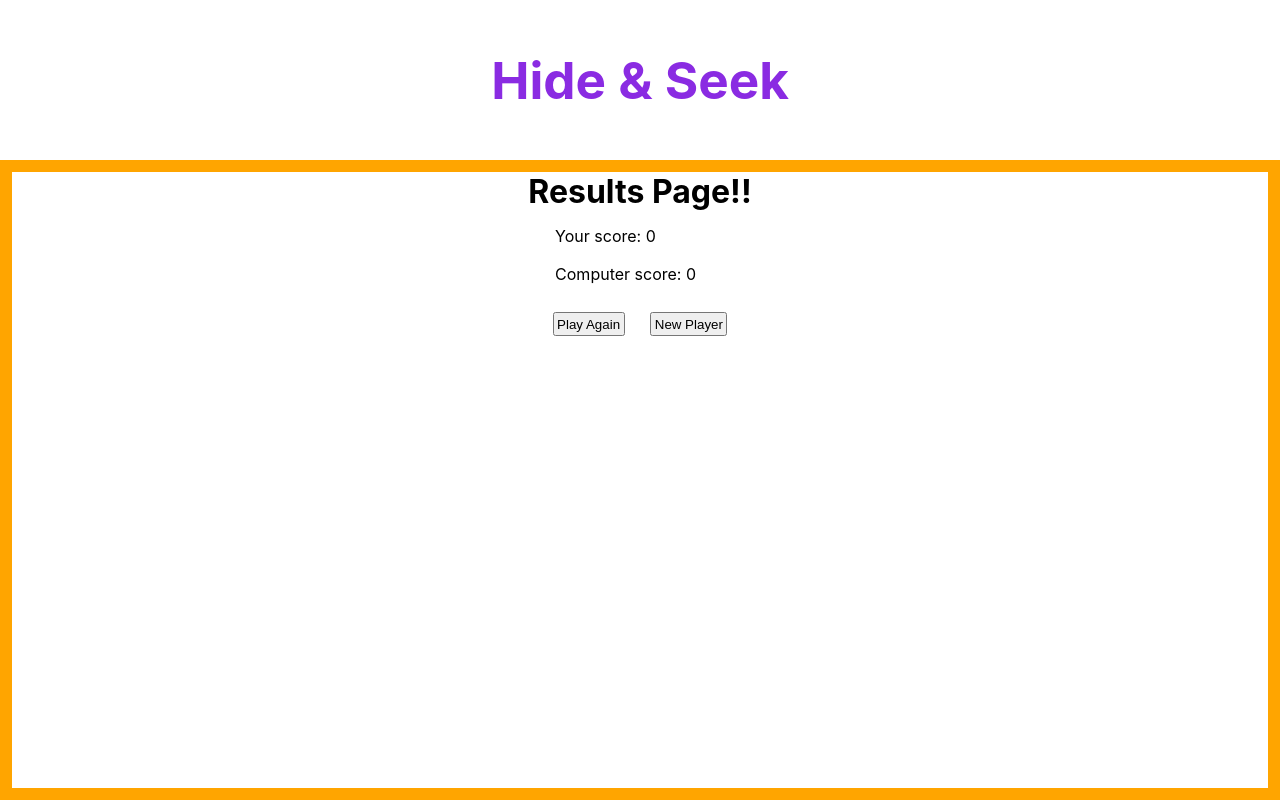
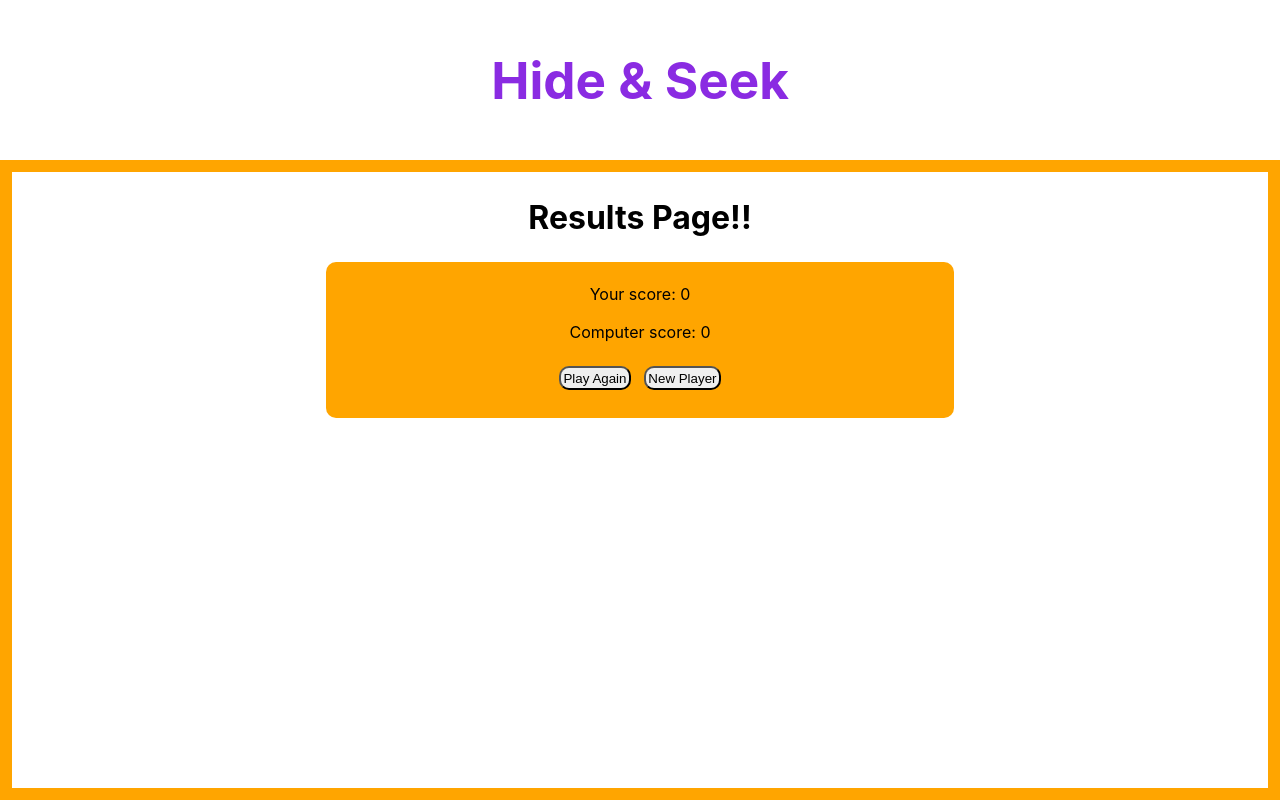
Before and after one commit to franco-ortega/hide-and-seek, a React (Create React App) app: page /results in a window 1280 px wide. Built offline with nearby package versions, Linux system fonts and the light colour scheme.

Commit message:
add styling

```diff
--- a/src/components/Game/Game.module.scss
+++ b/src/components/Game/Game.module.scss
@@ -3,10 +3,25 @@
 .Game {
     border: blue solid 1vw;
     height: $body-height;
+    display: flex;
+    flex-direction: column;
+    align-items: center;
     text-align: center;
 
+    h2 {
+        margin: 2vw;
+    }
+
+
     section {
+        background: lightblue;
+        border-radius: 10px 50px;
+        height: fit-content;
+        width: 75%;
+        padding: 3vw 1.5vw;
+
         button {
+            border-radius: 10px;
             height: 10vh;
             width: 15vh;
             margin: 1vw;
--- a/src/components/Home/Home.module.scss
+++ b/src/components/Home/Home.module.scss
@@ -3,19 +3,38 @@
 .Home {
     border: gray solid 1vw;
     height: $body-height;
+    display: flex;
+    flex-direction: column;
+    align-items: center;
     text-align: center;
 
+    h2 {
+        margin: 2vw;
+    }
+
     section {
+        background: pink;
+        border-radius: 10px;
+        width: 60%;
+        padding: 1vw;
+
         form {
-            background: pink;
+            background: lightpink;
+            border-radius: 10px;
             display: flex;
             flex-direction: column;
             align-items: center;
             justify-content: center;
             margin: 1vw;
+            padding: 1vw;
 
             label {
                 margin: 1vw;
+            }
+
+            button {
+                border-radius: 10px;
+                padding: .5vw;
             }
         }
     }
--- a/src/components/Results/Results.jsx
+++ b/src/components/Results/Results.jsx
@@ -34,8 +34,10 @@ const Results = ({
       <section>
         <p>Your score: {playerScore}</p>
         <p>Computer score: {computerScore}</p>
-        <button onClick={onPlayAgainClick}>Play Again</button>
-        <button onClick={onNewPlayerClick}>New Player</button>
+        <p>
+          <button onClick={onPlayAgainClick}>Play Again</button>
+          <button onClick={onNewPlayerClick}>New Player</button>
+        </p>
       </section>
 
     </main>
--- a/src/components/Results/Results.module.scss
+++ b/src/components/Results/Results.module.scss
@@ -5,8 +5,24 @@
     flex-direction: column;
     align-items: center;
 
-    p, button {
-        margin: 1vw;
-        padding: .2vw;
+    h1 {
+        margin: 2vw;
+    }
+
+    section {
+        background: orange;
+        border-radius: 10px;
+        width: 50%;
+        padding: 1vw;
+
+        display: flex;
+        flex-direction: column;
+        align-items: center;
+
+        p, button {
+            border-radius: 10px;
+            margin: .5vw;
+            padding: .2vw;
+        }
     }
 }
--- a/src/components/Welcome/Welcome.module.scss
+++ b/src/components/Welcome/Welcome.module.scss
@@ -15,7 +15,7 @@
     section {
         background: lightgreen;
         border-radius: 10px;
-        width: 75%;
+        width: 50%;
         padding: 1vw 5vw;
 
         p {
```
